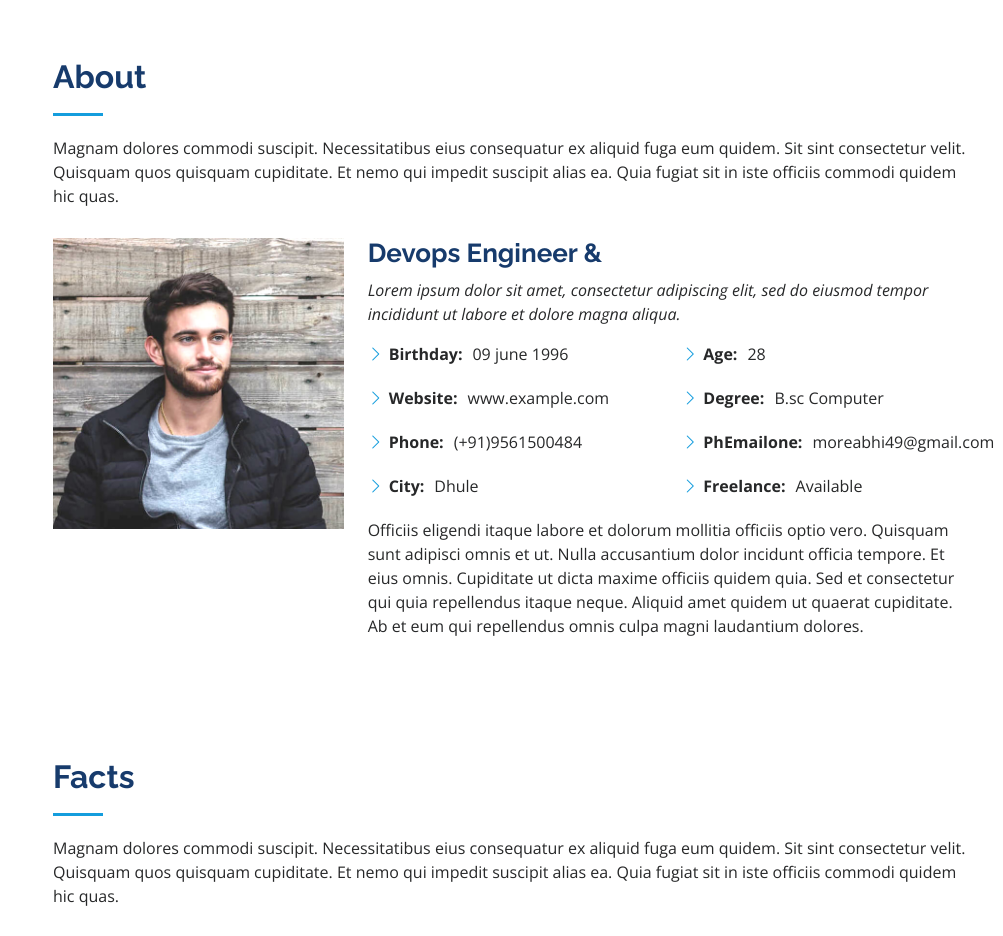
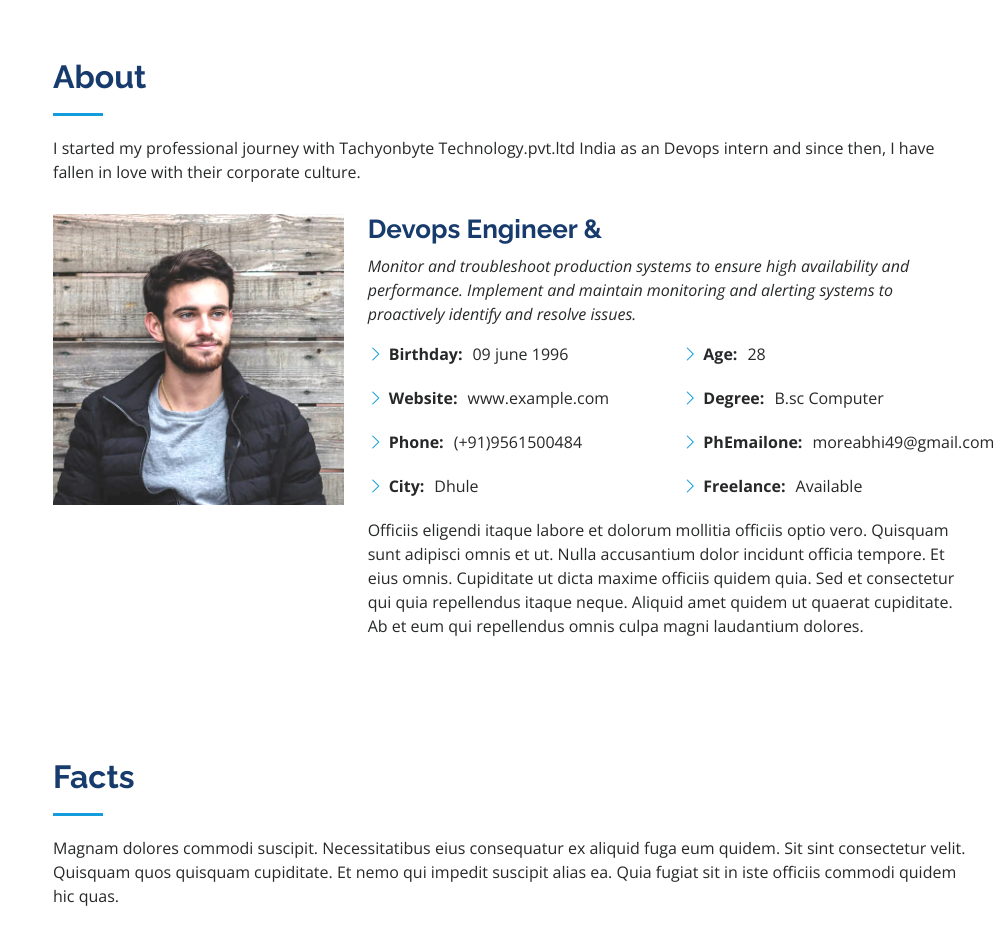
Before and after one commit to mabhi49/mabhi49.github.io, a plain HTML site: page index.html in a window 1280 px wide. Shown: the part 802-1738 px from the top of the page, without its empty margins (277-1280 px from the left). Drawn offline with nearby package versions, Linux system fonts and the light colour scheme.

Commit message:
Update index.html

```diff
--- a/index.html
+++ b/index.html
@@ -86,7 +86,7 @@
 
         <div class="section-title">
           <h2>About</h2>
-          <p>Magnam dolores commodi suscipit. Necessitatibus eius consequatur ex aliquid fuga eum quidem. Sit sint consectetur velit. Quisquam quos quisquam cupiditate. Et nemo qui impedit suscipit alias ea. Quia fugiat sit in iste officiis commodi quidem hic quas.</p>
+          <p>I started my professional journey with Tachyonbyte Technology.pvt.ltd India as an Devops intern and since then, I have fallen in love with their corporate culture.</p>
         </div>
 
         <div class="row">
@@ -96,8 +96,7 @@
           <div class="col-lg-8 pt-4 pt-lg-0 content" data-aos="fade-left">
             <h3>Devops Engineer &amp; </h3>
             <p class="fst-italic">
-              Lorem ipsum dolor sit amet, consectetur adipiscing elit, sed do eiusmod tempor incididunt ut labore et dolore
-              magna aliqua.
+             Monitor and troubleshoot production systems to ensure high availability and performance. Implement and maintain monitoring and alerting systems to proactively identify and resolve issues.
             </p>
             <div class="row">
               <div class="col-lg-6">
```
